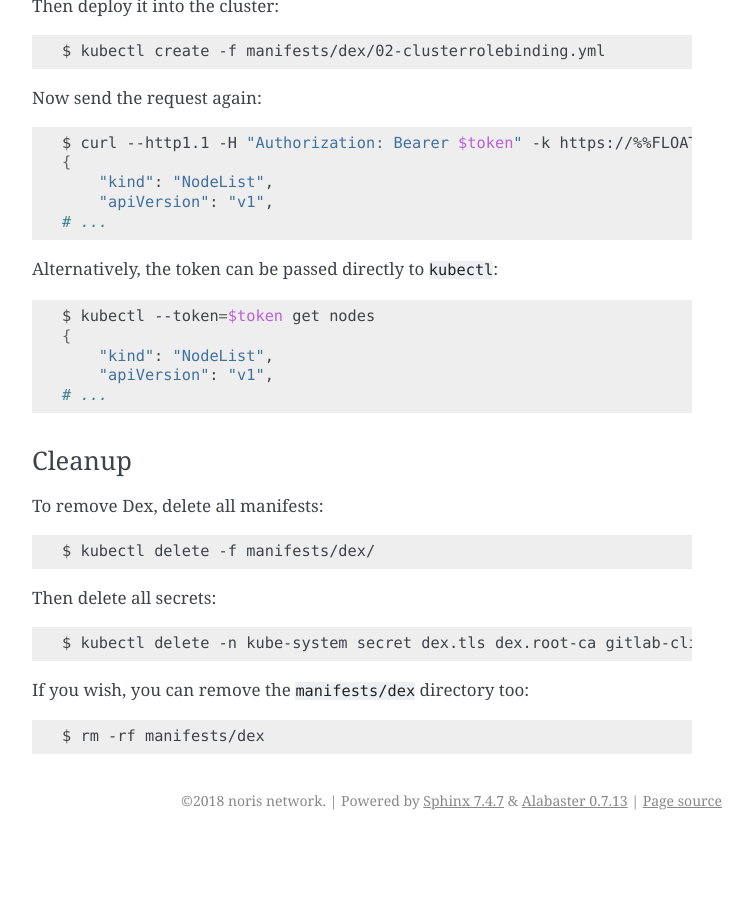
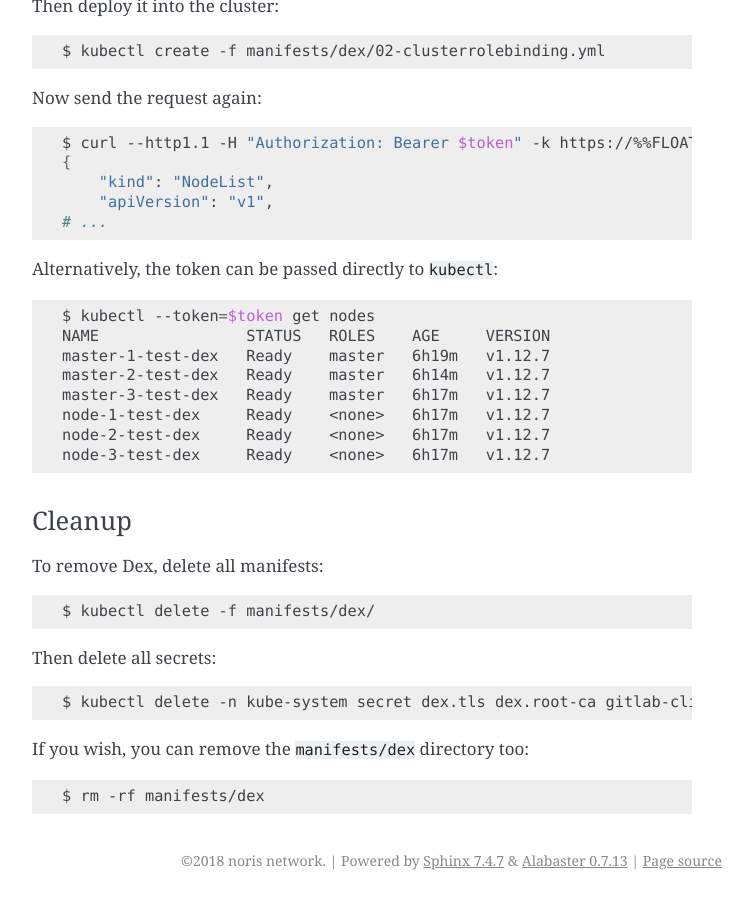
Before and after one commit to noris-network/koris, a Sphinx documentation site: the page built from docs/addons.rst, in a window 1280 px wide and 900 px high, scrolled down 9961 px. Shown: the whole window, without its empty margins (388-1141 px from the left). Built offline with Sphinx 7.4.7, drawn with Linux system fonts in a browser that asks for light colours; before the commit the page ends 10801 px from its top, so only the background shows below that.

Commit message:
Changed kubectl output
/skip-end-to-end-tests/

```diff
--- a/docs/addons.rst
+++ b/docs/addons.rst
@@ -362,10 +362,14 @@ Alternatively, the token can be passed directly to ``kubectl``:
 .. code:: shell
 
     $ kubectl --token=$token get nodes
-    {
-        "kind": "NodeList",
-        "apiVersion": "v1",
-    # ...
+    NAME                STATUS   ROLES    AGE     VERSION
+    master-1-test-dex   Ready    master   6h19m   v1.12.7
+    master-2-test-dex   Ready    master   6h14m   v1.12.7
+    master-3-test-dex   Ready    master   6h17m   v1.12.7
+    node-1-test-dex     Ready    <none>   6h17m   v1.12.7
+    node-2-test-dex     Ready    <none>   6h17m   v1.12.7
+    node-3-test-dex     Ready    <none>   6h17m   v1.12.7
+
 
 Cleanup
 ^^^^^^^
```
